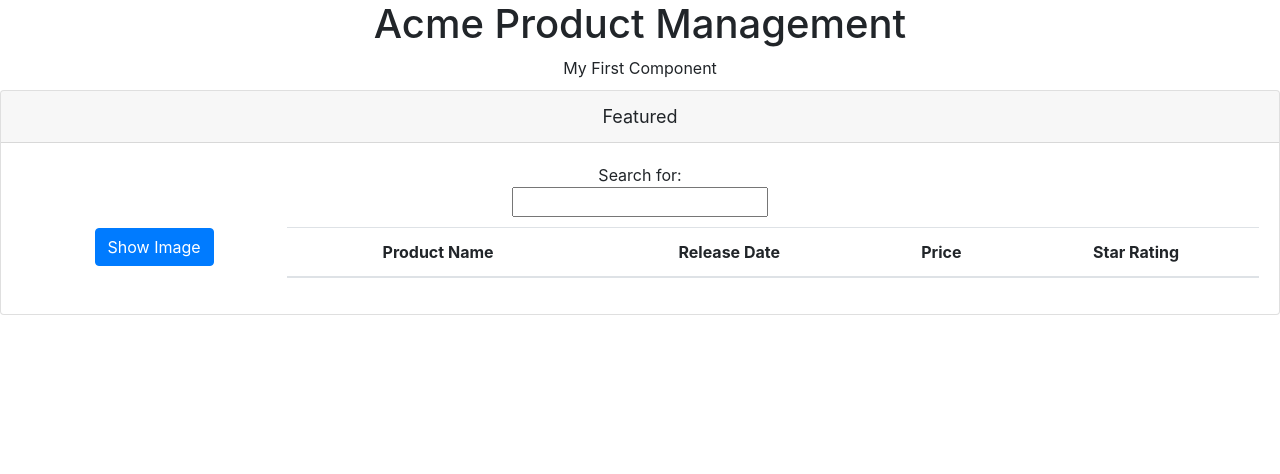
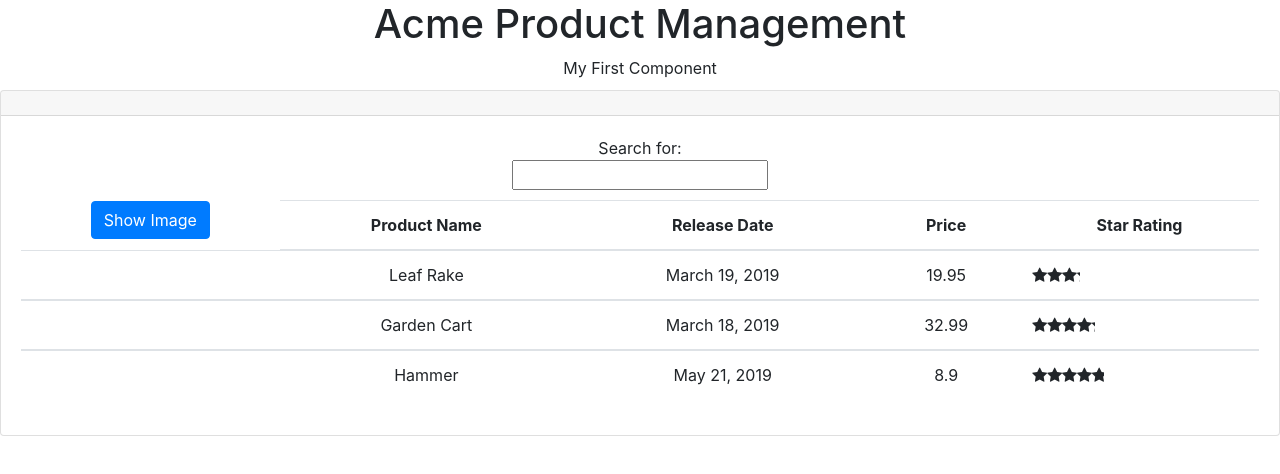
Before and after one commit to MrSankofa/productInventoryAngular, an Angular app: page / in a window 1280 px wide. Shown: the top 474 px of the page. Built offline with nearby package versions, Linux system fonts and the light colour scheme.

Commit message:
fixed bug with filteredProducts being undefined at start and parent event listener for child stars

```diff
--- a/src/app/products/productsList.component.html
+++ b/src/app/products/productsList.component.html
@@ -1,16 +1,16 @@
 <div class="card">
   <div class="card-header">
-    Featured
+    {{ showRating }}
   </div>
   <div class="card-body table-responsive">
-    <div>
-      Search for: {{ listFilter}}
-    </div>
-    <input type="text" [(ngModel)]="listFilter">
+    <div>Search for: {{ listFilter }}</div>
+    <input type="text" [(ngModel)]="listFilter" />
     <table class="table table-hover " *ngIf="products && products.length">
       <thead>
         <tr>
-          <button class="btn btn-primary" (click)="toggleImage()"> {{showImage ? "Hide" : "Show"}} Image</button>
+          <button class="btn btn-primary" (click)="toggleImage()">
+            {{ showImage ? "Hide" : "Show" }} Image
+          </button>
           <th>Product Name</th>
           <th>Release Date</th>
           <th>Price</th>
@@ -19,13 +19,25 @@
       </thead>
       <tbody *ngFor="let product of filteredProducts">
         <tr>
-          <td><img src="{{product.imageUrl}}" alt="{{product.productName}}" style="width: 50px;" *ngIf="showImage"></td>
-          <td>{{product.productName}}</td>
-          <td>{{product.releaseDate}}</td>
-          <td>{{product.price}}</td>
-          <td><pm-star [rating]="product.starRating"></pm-star></td>
+          <td>
+            <img
+              src="{{ product.imageUrl }}"
+              alt="{{ product.productName }}"
+              style="width: 50px;"
+              *ngIf="showImage"
+            />
+          </td>
+          <td>{{ product.productName }}</td>
+          <td>{{ product.releaseDate }}</td>
+          <td>{{ product.price }}</td>
+          <td>
+            <pm-star
+              [rating]="product.starRating"
+              [productName]="product.productName"
+              (notify)="onNotify($event)"
+            ></pm-star>
+          </td>
         </tr>
-
       </tbody>
     </table>
   </div>
--- a/src/app/products/productsList.component.ts
+++ b/src/app/products/productsList.component.ts
@@ -40,7 +40,8 @@ export class ProductListComponent {
   ];
   showImage: boolean = false;
   _listFilter: string = "";
-  filteredProducts: IProduct[];
+  filteredProducts: IProduct[] = this.products;
+  showRating: string;
 
   get listFilter(): string {
     return this._listFilter;
@@ -63,4 +64,8 @@ export class ProductListComponent {
   toggleImage(): void {
     this.showImage = !this.showImage;
   }
+
+  onNotify(message: string) {
+    this.showRating = message;
+  }
 }
--- a/src/app/shared/star.component.ts
+++ b/src/app/shared/star.component.ts
@@ -1,4 +1,4 @@
-import { Component, Input, Output } from "@angular/core";
+import { Component, Input, Output, EventEmitter } from "@angular/core";
 
 @Component({
   selector: "pm-star",
@@ -8,6 +8,7 @@ import { Component, Input, Output } from "@angular/core";
 export class StarComponent {
   _starWidth: number;
   _rating: number;
+  @Input() productName: string;
 
   get starWidth(): number {
     return (this._rating / 5) * 75;
@@ -21,9 +22,10 @@ export class StarComponent {
     this._rating = value;
   }
 
-  @Output()
+  @Output() notify: EventEmitter<string> = new EventEmitter<string>();
 
   onClick(): void {
     console.log("clicked");
+    this.notify.emit(`${this.productName} product rating is ${this.rating}`);
   }
 }
```
